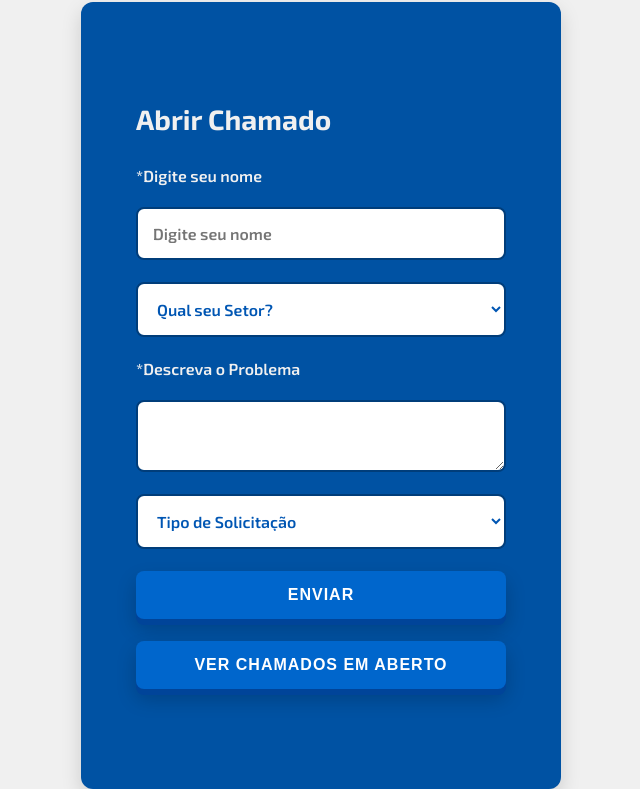
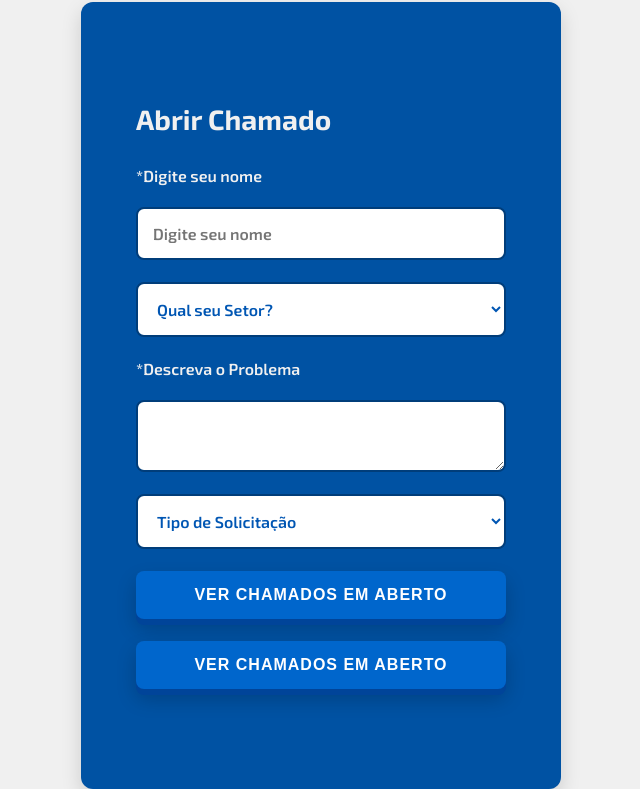
Before and after one commit to helpdesklippel/helpdesklippel, a website: page index.html in a window 1280 px wide. Shown: the part 149-938 px from the top of the page, without its empty margins (319-959 px from the left). Drawn offline with Linux system fonts and the light colour scheme.

Commit message:
ajuste do botao chamado

```diff
--- a/index.html
+++ b/index.html
@@ -43,7 +43,7 @@
                     <option value="DESENVOLVIMENTO">DESENVOLVIMENTO</option>
                 </select>
 
-                <button type="button" onclick="enviarChamado()">Enviar</button>
+                <button onclick="window.location.href='https://vitor9870macedo.github.io/helpdesklippel/chamados.html'">Ver Chamados em Aberto</button>
 
                  <button onclick="window.location.href='chamados.html'">Ver Chamados em Aberto</button>
 
```
